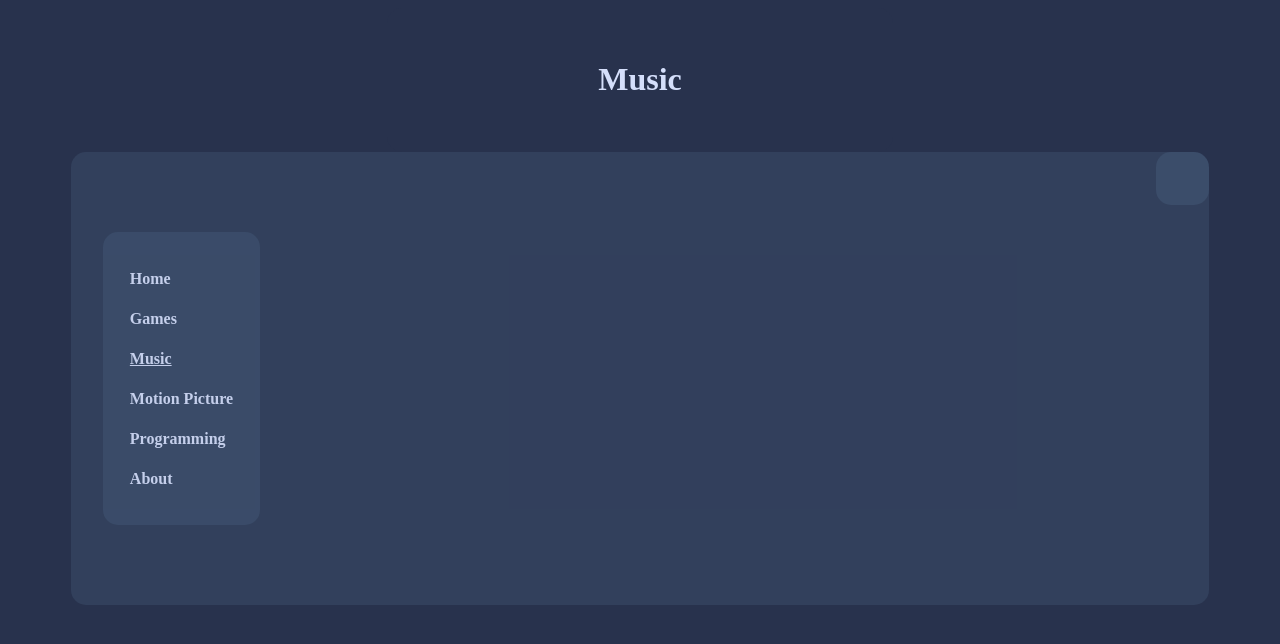
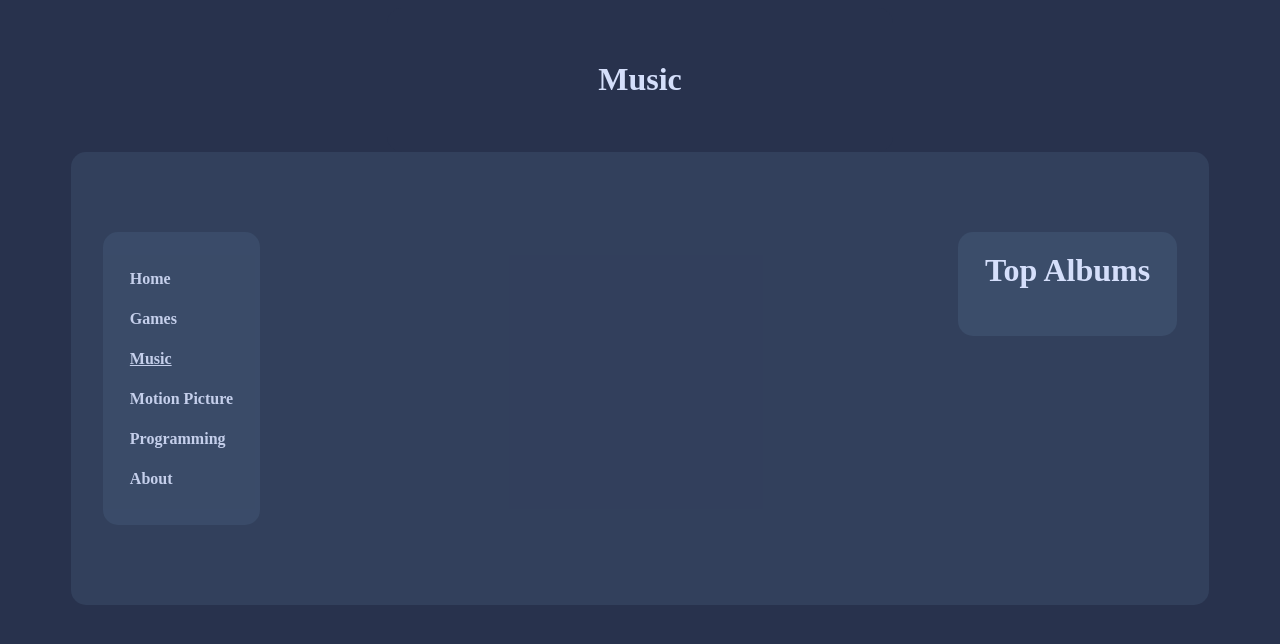
Before and after one commit to 0x01FE/My-Website, a Flask app: template app/templates/music.html in a window 1280 px wide. Shown: the top 644 px of the page. Run offline with Flask 2, Linux system fonts and the light colour scheme; the template is opened without the code that fills it, so the values that code supplies are empty; parts of the project's set-up code (start-up, migrations or seed data) failed here and were passed over; some web fonts are replaced.

Commit message:
css changes

```diff
--- a/app/static/style.css
+++ b/app/static/style.css
@@ -192,11 +192,10 @@
     /* Text Settings
     font-weight: bold;
     line-height: 30pt; */
-    line-height: 0;
-    font-size: 0;
 }
 
-.albums img {
+
+.real-albums img {
     height: 100px;
     width: 100px;
     padding: 0 0;
@@ -204,8 +203,17 @@
     border: 0 0;
 }
 
+.real-albums {
+    line-height: 0;
+    font-size: 0;
+    padding: 0 0;
+    margin: 0 0;
+}
+
 .albums h1 {
-    font-size: normal;
+    font-size: 2em;
     text-align: center;
-    padding: 0.5em 0;
+    padding: 0 0;
+    margin: 15pt 0;
+    margin-top: -5pt;
 }
--- a/app/templates/music.html
+++ b/app/templates/music.html
@@ -31,6 +31,7 @@
 
             <div class="albums">
                 <h1>Top Albums</h1>
+                <div class="real-albums">
                     {% for album in top_albums %}
                         <a title="{{ album.album_name}} by {{ album.artist_name }} - {{ album.listen_time }} Hours">
                             <img src="{{ album.album_cover }}">
@@ -41,5 +42,6 @@
                     {% endfor %}
              </div>
             </div>
+        </div>
     </body>
 </html>
```
Lines whose indentation alone changed are shown as unchanged.
